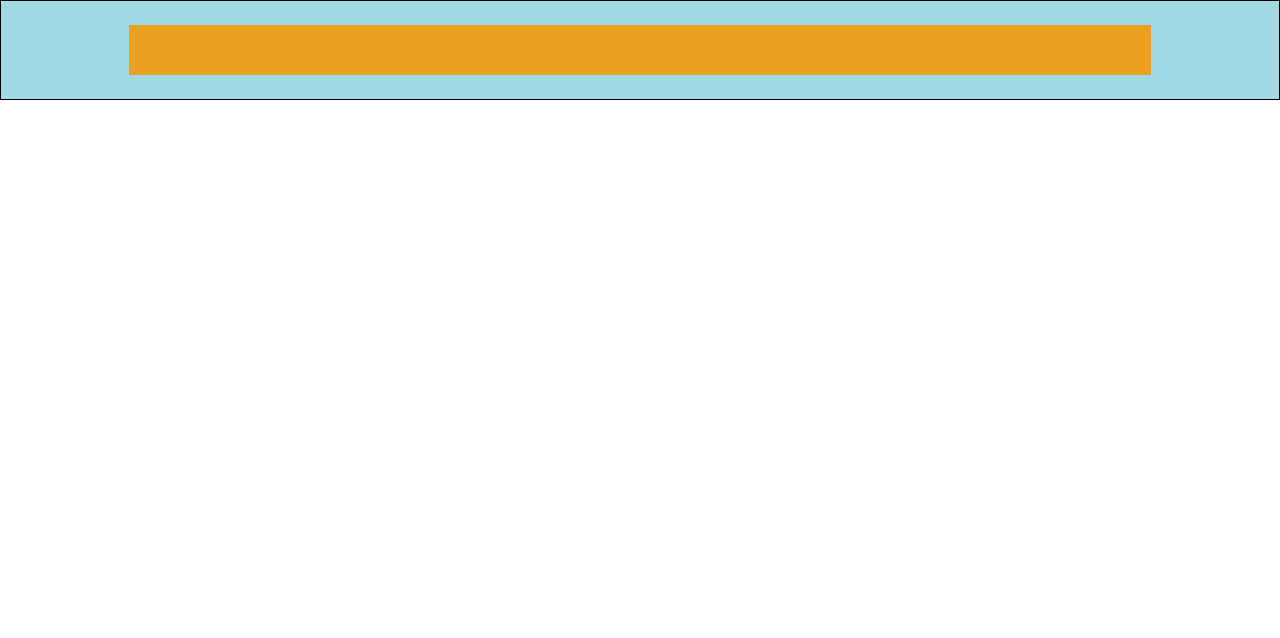
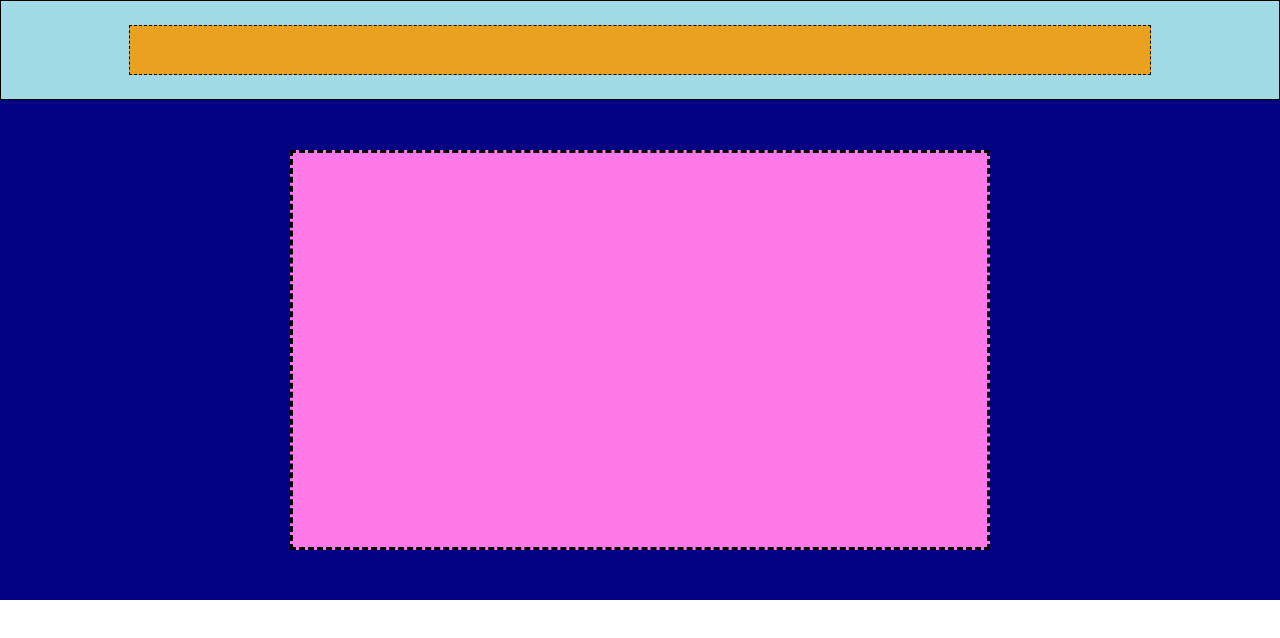
Before and after one commit to simolorevg/htmlcss-struttura-discord, a plain HTML site: page index.html in a window 1280 px wide. Drawn offline with Linux system fonts and the light colour scheme.

Commit message:
header part not finished yet

```diff
--- a/css/style.css
+++ b/css/style.css
@@ -11,21 +11,43 @@
     margin:0 auto;
 }
 
-/*HEADER*/
-.header-back{
-    background-color: #a0dbe5;
+/*FLEXBOX*/
+
+.flexrwcenter{
     display:flex;
     justify-content: center;
     align-items: center;
+}
+
+/*HEADER*/
+
+.header-back{
+    background-color: #a0dbe5;
+
     /*DEBUG*/
     border: 1px solid black;
     min-height:100px;
 }
+
 .header-nav{
-    display:flex;
     background-color: #e9a11f;
     margin:10px;
 
     /*DEBUG*/
     min-height:50px;
+    border: 1px dashed black;
 }
+
+.header-banner-back{
+    background-color: #000282;
+    min-height: 500px;
+}
+
+.header-banner{
+    background-color: #ff79e8;
+    min-height: 400px;
+    min-width: 700px;
+
+    /*DEBUG*/
+    border: 3px dashed black;
+}
--- a/index.html
+++ b/index.html
@@ -15,7 +15,7 @@
             <div class="header-back flexrwcenter">
 
                 <!--header navbar-->
-                <div class="header-nav container flexrwcenter">
+                <div class="header-nav container">
 
                 </div>
                 <!--end header navbar-->
@@ -24,10 +24,22 @@
             <!--end header back-->
 
             <!--header banner-->
+            <div class="header-banner-back flexrwcenter">
+                <div class="header-banner">
+                </div>
+            </div>
+            <!--end header banner-->
+        </header>
+        <!-- end header section -->
 
-            <!--end header banner-->
+        <!--main section-->
+        <main>
 
-        </header>
-    <!-- end header section -->
+            <!--card section-->
+            <div class="cardcn"></div>
+            <!--end card section-->
+
+        </main>
+        <!--end main section-->
 </body>
 </html>
```
